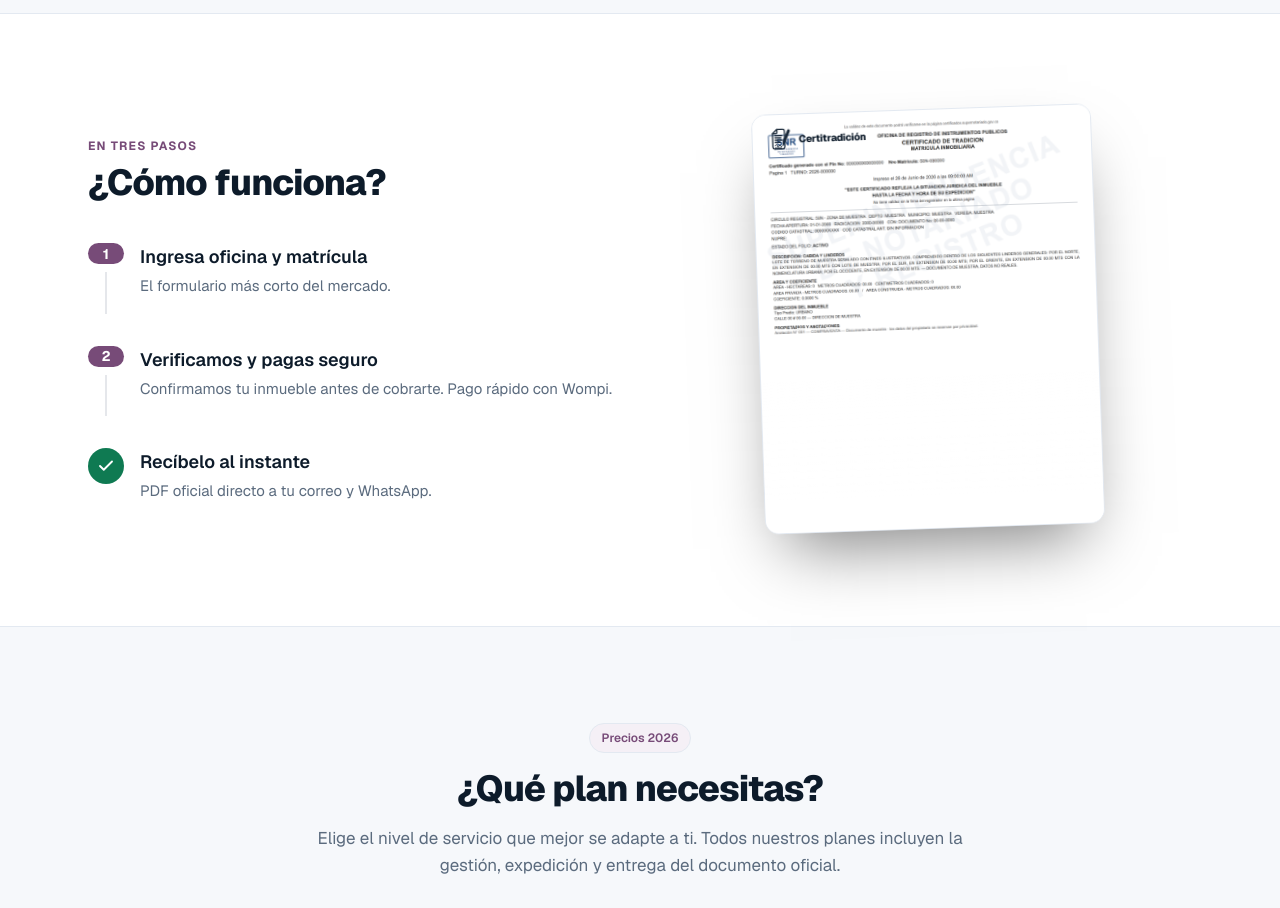
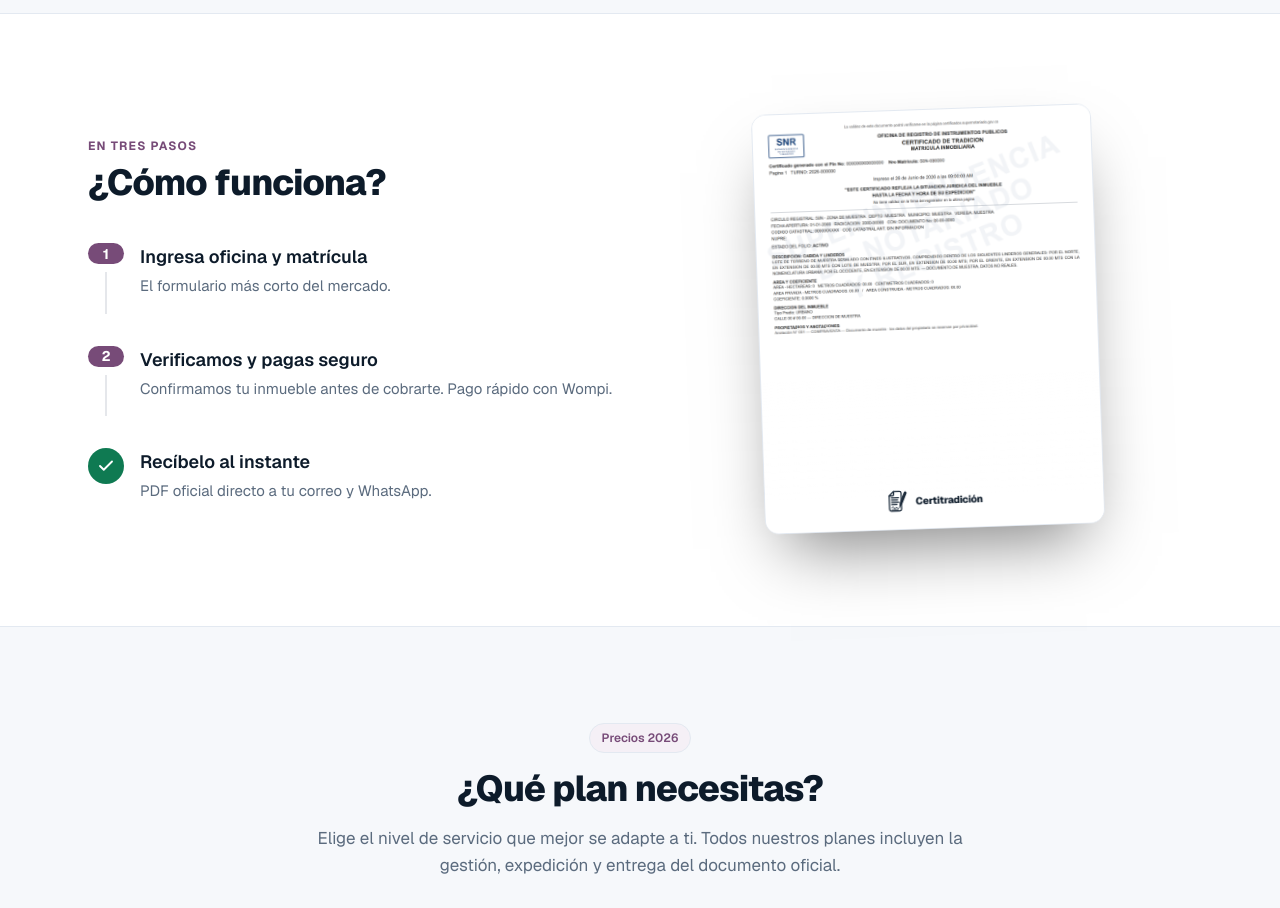
Before and after one commit to DvvSalome/certificados-tradicion-web, a Next.js app: page / in a window 1280 px wide. Shown: the part 1440-2348 px from the top of the page. Built offline with nearby package versions, Linux system fonts and the light colour scheme.

Commit message:
move logo to bottom center

```diff
--- a/components/AnimatedCertificate.tsx
+++ b/components/AnimatedCertificate.tsx
@@ -35,7 +35,7 @@ export default function AnimatedCertificate() {
         {/* fade inferior: el documento se funde para resaltar el estado del análisis */}
         <div style={{ position: 'absolute', left: 0, right: 0, bottom: 0, height: 152, background: 'linear-gradient(180deg, rgba(255,255,255,0) 0%, rgba(255,255,255,.5) 36%, rgba(255,255,255,.97) 78%)', pointerEvents: 'none' }} />
 
-        <div style={{ position: 'absolute', top: 12, left: 16, display: 'flex', alignItems: 'center', gap: 6, zIndex: 10 }}>
+        <div style={{ position: 'absolute', bottom: 16, left: 0, right: 0, display: 'flex', justifyContent: 'center', alignItems: 'center', gap: 6, zIndex: 10 }}>
           <Seal size={24} tone="onLight" />
           <span style={{ fontWeight: 800, fontSize: 10, color: '#0D1B2A', letterSpacing: '-0.02em' }}>Certitradición</span>
         </div>
```
